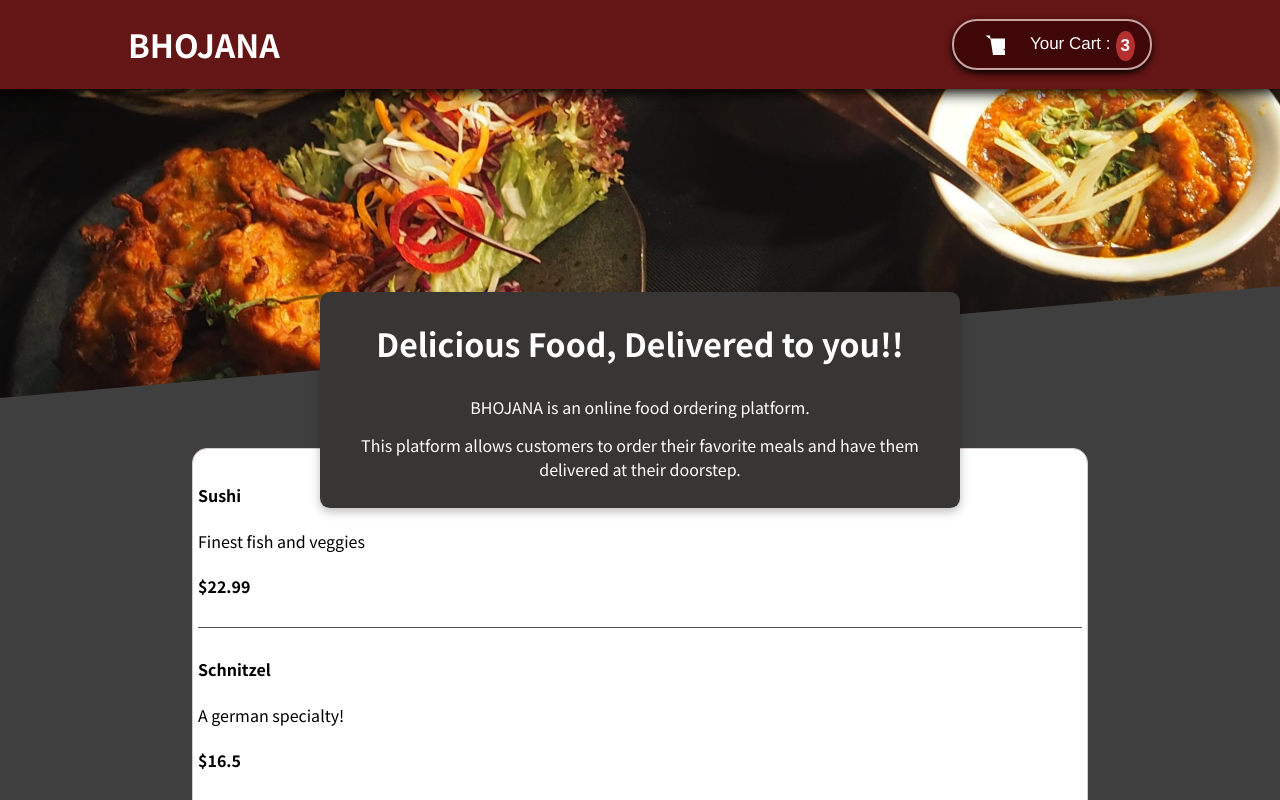
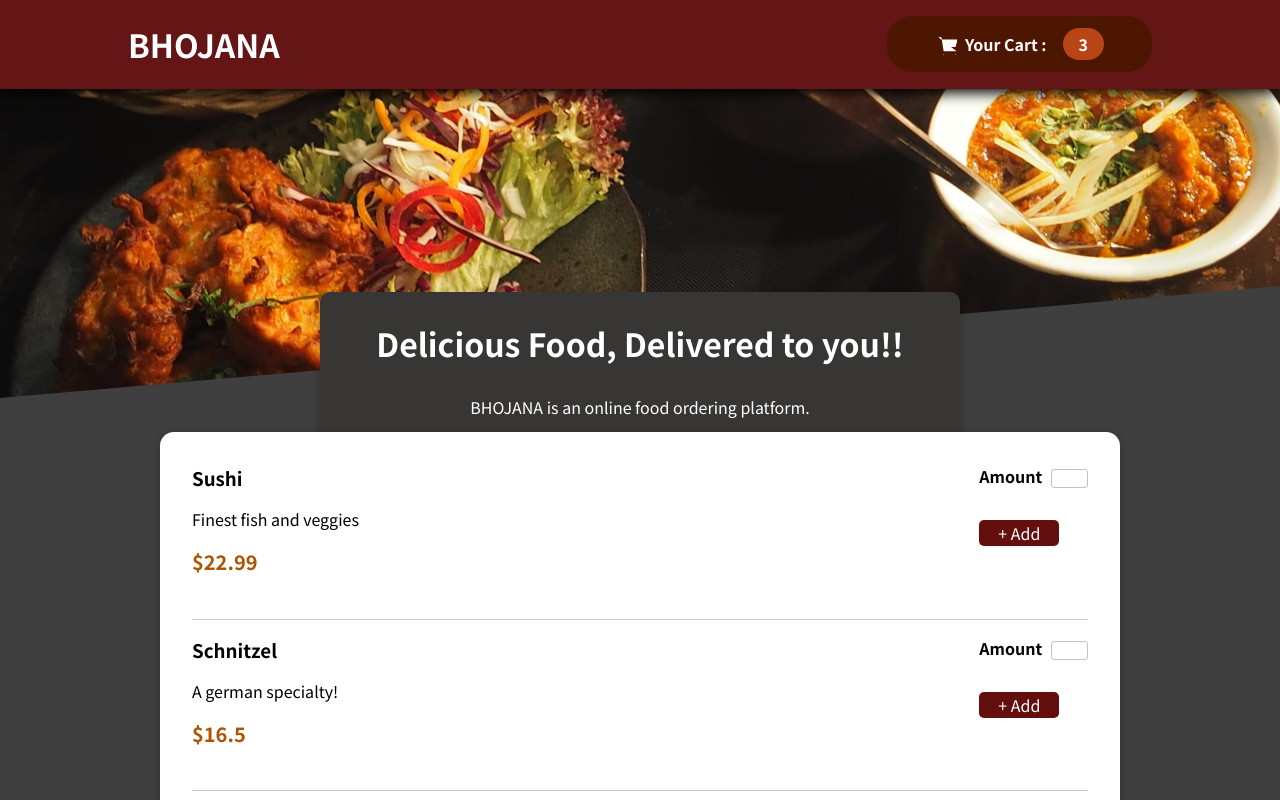
Before and after one commit to vardhan1832/BhojanaRestaurantApp, a React (Create React App) app: page / in a window 1280 px wide. Shown: the top 800 px of the page. Built offline with nearby package versions, Linux system fonts and the light colour scheme.

Commit message:
added a form for choosing no.of orders

```diff
--- a/src/components/Cart/CartIcon.css
+++ /dev/null
@@ -1,5 +0,0 @@
-.carticon {
-    width: 24px;
-    height: 24px;
-    margin-bottom: 3px;
-}
--- a/src/components/Cart/CartIcon.js
+++ b/src/components/Cart/CartIcon.js
@@ -1,5 +1,4 @@
 import React from "react";
-import './CartIcon.css'
 
 const CartIcon = ()=>{
     return (
@@ -7,7 +6,7 @@ const CartIcon = ()=>{
             xmlns="http://www.w3.org/2000/svg"
             fill="currentColor"
             className="carticon"
-            viewBox="0 0 16 16"
+            viewBox="0 0 20 20"
           >
             <path d="M6.29977 5H21L19 12H7.37671M20 16H8L6 3H3M9 20C9 20.5523 8.55228 21 8 21C7.44772 21 7 20.5523 7 20C7 19.4477 7.44772 19 8 19C8.55228 19 9 19.4477 9 20ZM20 20C20 20.5523 19.5523 21 19 21C18.4477 21 18 20.5523 18 20C18 19.4477 18.4477 19 19 19C19.5523 19 20 19.4477 20 20Z" />
           </svg>
--- a/src/components/Layout/Header.css
+++ b/src/components/Layout/Header.css
@@ -12,26 +12,29 @@
     z-index: 10;
 }
 
+.icon {
+    width: 1.35rem;
+    height: 1.35rem;
+    margin-right: 0.5rem;
+  }
+
 .header h1{
     color: white;
     font: bold;
 }
 
 .header button{
-    background-color: rgb(63, 7, 7);
+    cursor: pointer;
+    font: inherit;
+    border: none;
+    background-color: #4d1601;
     color: white;
-    border: 2px solid rgb(201, 162, 162);
-    box-shadow: 0 3px 7px rgb(0, 0,0.25);
+    padding: 0.75rem 3rem;
+    display: flex;
+    justify-content: space-around;
+    align-items: center;
     border-radius: 25px;
-    margin-left: auto;
-    width: 200px;
-    padding: 10px 15px 10px 3px;
-    font: bold;
-    display: flex;
-    justify-content: space-evenly;
-    align-items: center;
-    position: relative;
-    overflow: visible;
+    font-weight: bold;
 }
 
 .header button:hover,
@@ -40,22 +43,16 @@
 }
 
 .badge{
+    background-color: #b94517;
+    padding: 0.25rem 1rem;
+    border-radius: 25px;
+    margin-left: 1rem;
     font-weight: bold;
-    position: absolute;
-    top: 10px;
-    right: 15px;
-    padding: 5px;
-    background-color: rgb(180, 48, 48);
-    color: white;
-    font-size: 17px;
-    border-radius: 50%;
 }
 .cart{
     font-weight:400;
     font-family: 'Franklin Gothic Medium', 'Arial Narrow', Arial, sans-serif;
     font-size: 17px;
-    /* margin-right: 3px; */
-
 }
 .main-image {
     width: 100%;
--- a/src/components/Layout/Header.js
+++ b/src/components/Layout/Header.js
@@ -8,8 +8,10 @@ const Header = () => {
       <header className="header">
         <h1>BHOJANA</h1>
         <button>
-            <CartIcon/>
-            <span className="cart">Your Cart :</span>
+          <span className="icon">
+          <CartIcon/>
+          </span>
+            <span>Your Cart :</span>
             <span className="badge">3</span>
         </button>
       </header>
--- a/src/components/Meals/AvailableMeals.css
+++ b/src/components/Meals/AvailableMeals.css
@@ -1,4 +1,24 @@
 .mealitems {
+    max-width: 60rem;
+    width: 90%;
+    margin: 2rem auto;
+    animation: meals-appear 1s ease-out forwards;
+  }
+
+  .mealitems ul {
     list-style: none;
+    margin: 0;
     padding: 0;
-}
+  }
+
+  @keyframes meals-appear {
+    from {
+      opacity: 0;
+      transform: translateY(3rem);
+    }
+
+    to {
+      opacity: 1;
+      transform: translateY(0);
+    }
+  }
--- a/src/components/Meals/AvailableMeals.js
+++ b/src/components/Meals/AvailableMeals.js
@@ -1,45 +1,52 @@
 import MealItem from "./MealItem";
-import './AvailableMeals.css'
+import "./AvailableMeals.css";
+import Card from "../UI/Card";
 
 const DUMMY_MEALS = [
   {
-      id: 'm1',
-      name: 'Sushi',
-      description: 'Finest fish and veggies',
+    id: "m1",
+    name: "Sushi",
+    description: "Finest fish and veggies",
     price: 22.99,
   },
   {
-      id: 'm2',
-      name: 'Schnitzel',
-      description: 'A german specialty!',
+    id: "m2",
+    name: "Schnitzel",
+    description: "A german specialty!",
     price: 16.5,
   },
   {
-      id: 'm3',
-      name: 'Barbecue Burger',
-      description: 'American, raw, meaty',
+    id: "m3",
+    name: "Barbecue Burger",
+    description: "American, raw, meaty",
     price: 12.99,
   },
   {
-      id: 'm4',
-      name: 'Green Bowl',
-      description: 'Healthy...and green...',
+    id: "m4",
+    name: "Green Bowl",
+    description: "Healthy...and green...",
     price: 18.99,
   },
 ];
 
-  const AvailableMeals = () =>{
-        const mealItems = DUMMY_MEALS.map((meal)=>{
+const AvailableMeals = () => {
+  const mealItems = DUMMY_MEALS.map((meal) => {
     return (
-               <MealItem key={meal.id} name={meal.name} description={meal.description} price={meal.price} />
-            )
-        })
+      <MealItem
+        key={meal.id}
+        name={meal.name}
+        description={meal.description}
+        price={meal.price}
+      />
+    );
+  });
   return (
-            <section className='mealitems'>
-                {mealItems}
+    <section className="mealitems">
+      <Card>
+        <ul>{mealItems}</ul>
+      </Card>
     </section>
+  );
+};
 
-        )
-  }
-
-  export default AvailableMeals
+export default AvailableMeals;
--- a/src/components/Meals/MealItem.css
+++ b/src/components/Meals/MealItem.css
@@ -1,8 +1,48 @@
 .mealitem{
-    border-bottom: 1px solid rgb(82, 78, 78);
-    padding: 8px 0;
+    /* border-bottom: 1px solid rgb(82, 78, 78);
+    padding: 8px 0; */
+    display: flex;
+    justify-content: space-between;
+    margin: 1rem;
+    padding-bottom: 1rem;
+    border-bottom: 1px solid #ccc;
 }
-
+.mealitem h3 {
+    margin: 0 0 0.25rem 0;
+  }
 .mealitem:last-child{
     border-bottom: none;
 }
+.price{
+    margin-top: 0.25rem;
+    font-weight: bold;
+    color: #ad5502;
+    font-size: 1.25rem;
+}
+.form-control input{
+    width:2.3rem;
+    border-radius: 3px;
+    border: 1px solid rgb(188, 198, 201);
+    margin-left: 3px;
+}
+.form-control label{
+    font: inherit;
+    font-weight: bold;
+    margin-right: 6px;
+}
+.form-actions button{
+    cursor: pointer;
+    margin: 2rem auto;
+    width: 5rem;
+    border-radius: 5px;
+    border: none;
+    background-color: rgb(100, 14, 14);
+    color: white;
+    font-weight: bold;
+    font: inherit;
+}
+
+.form-actions button:hover,
+.form-actions button:active{
+    background-color: #3d1f03;
+}
--- a/src/components/Meals/MealItem.js
+++ b/src/components/Meals/MealItem.js
@@ -3,11 +3,25 @@ import './MealItem.css'
 
 const MealItem = (props) =>{
     return (
-        <div className='mealitem'>
-            <h4>{props.name}</h4>
+        <li className='mealitem'>
+            <div>
+            <h3>{props.name}</h3>
             <p>{props.description}</p>
-            <h4>${props.price}</h4>
-        </div>
+            <h4 className='price'>${props.price}</h4>
+            </div>
+            <div>
+                <form>
+                    <div class='form-control' >
+                    <label htmlFor="Amount">Amount</label>
+                    <input id='Amount' type='number' min='0' />
+                    </div>
+                    <div class='form-actions' >
+                    <button type='submit' >+ Add</button>
+                    </div>
+
+                </form>
+            </div>
+        </li>
     )
 }
 
--- a/src/components/Meals/Meals.js
+++ b/src/components/Meals/Meals.js
@@ -7,9 +7,7 @@ const Meals = ()=>{
     return (
         <React.Fragment>
             <Summary/>
-            <div className="container">
             <AvailableMeals/>
-            </div>
         </React.Fragment>
     )
 }
--- a/src/components/Meals/Summary.css
+++ b/src/components/Meals/Summary.css
@@ -8,10 +8,10 @@
     padding-bottom: 20px;
     border: 2px ;
     box-shadow: 0 4px 10px rgba(0,0,0,0.25);
-    background-color: rgba(56, 53, 53,1);
+    background-color: rgb(56, 53, 53);
     color: white;
     border-radius: 10px;
-    align-items: center;
+    text-align: center;
     justify-content: center;
     position: absolute;
     top: 50%;
--- /dev/null
+++ b/src/components/UI/Card.css
@@ -0,0 +1,6 @@
+.card {
+    padding: 1rem;
+    box-shadow: 0 2px 8px rgba(0, 0, 0, 0.25);
+    border-radius: 14px;
+    background-color: white;
+  }
--- /dev/null
+++ b/src/components/UI/Card.js
@@ -0,0 +1,7 @@
+import './Card.css';
+
+const Card = props => {
+  return <div className='card'>{props.children}</div>
+};
+
+export default Card;
```
Lines whose indentation alone changed are shown as unchanged.
